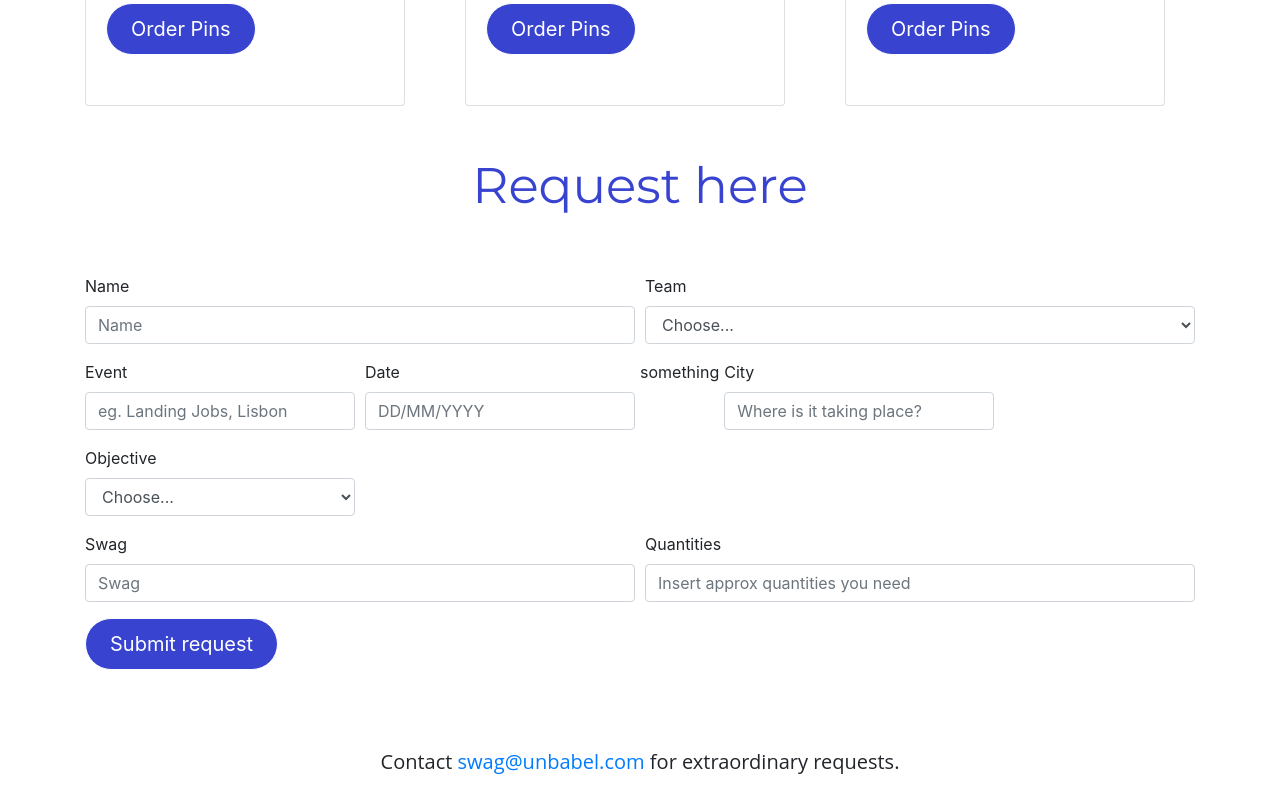
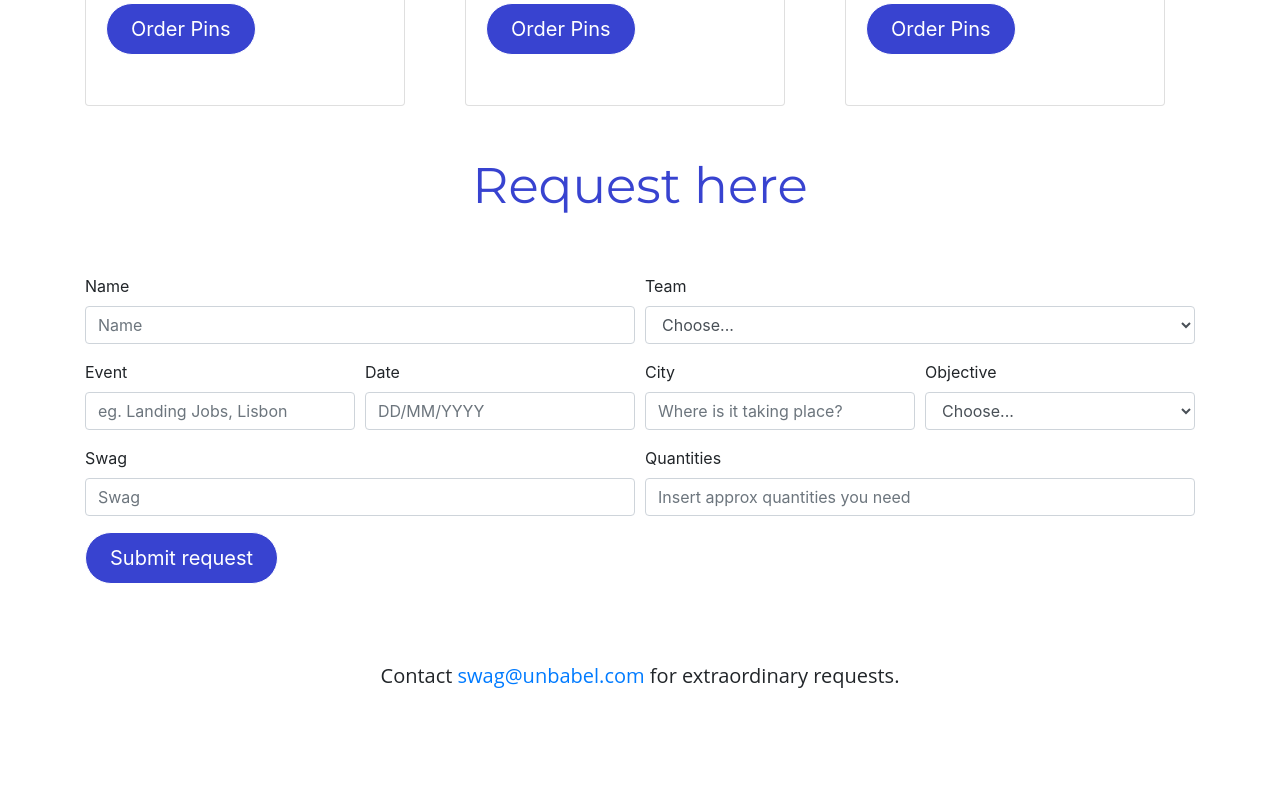
Before and after one commit to marianamvsilva/unbabel-store-v2, a plain HTML site: page index.html in a window 1280 px wide. Shown: the part 1682-2494 px from the top of the page. After the commit the page ends 2470 px from the top, so only its background shows below. Drawn offline with nearby package versions, Linux system fonts and the light colour scheme; a web font is replaced by a local one.

Commit message:
removing something

```diff
--- a/index.html
+++ b/index.html
@@ -213,7 +213,6 @@
               placeholder="DD/MM/YYYY"
             />
           </div>
-          something
           <div class="form-group col-md-3">
             <label for="inputCity">City</label>
             <input
```
